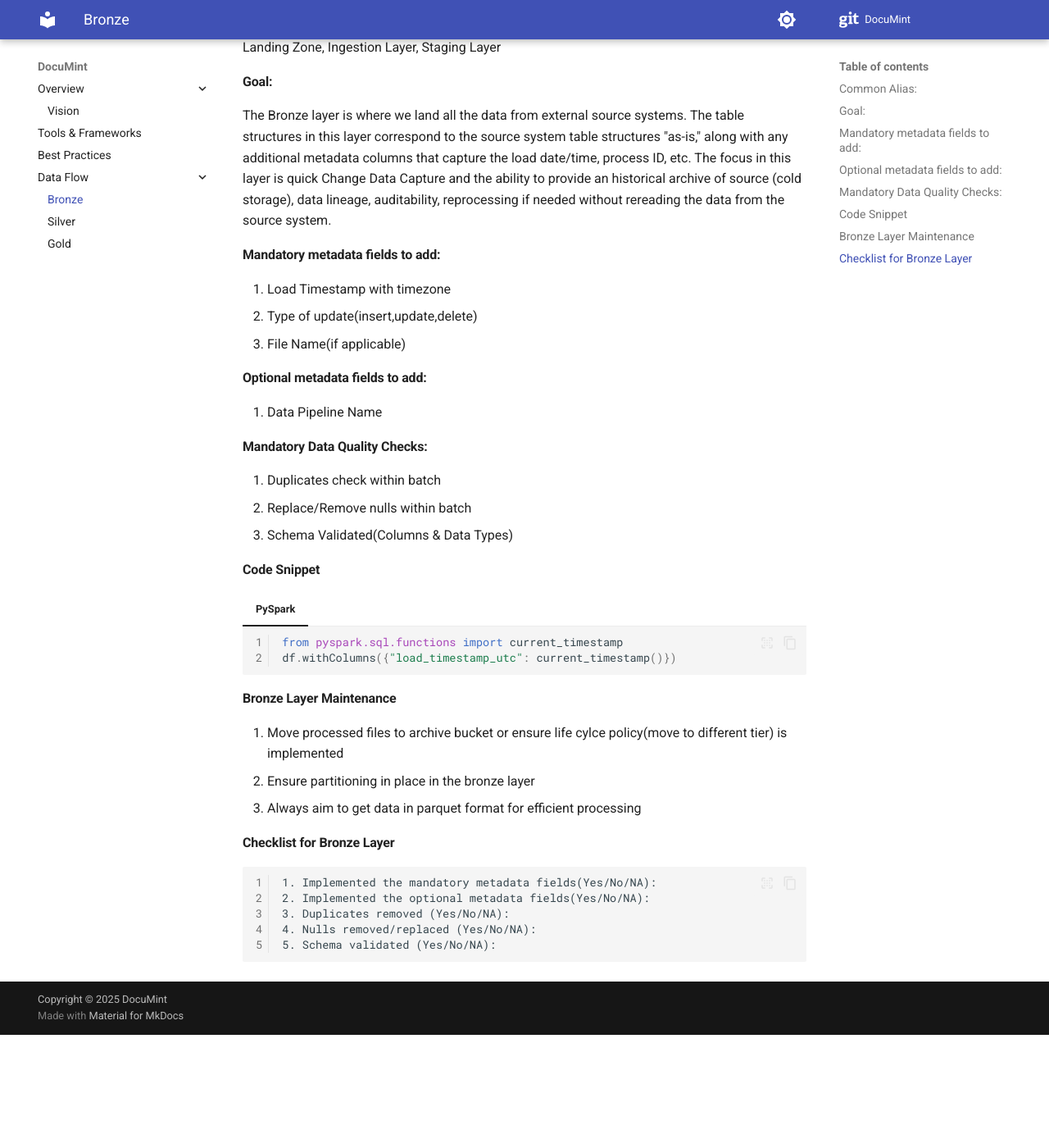
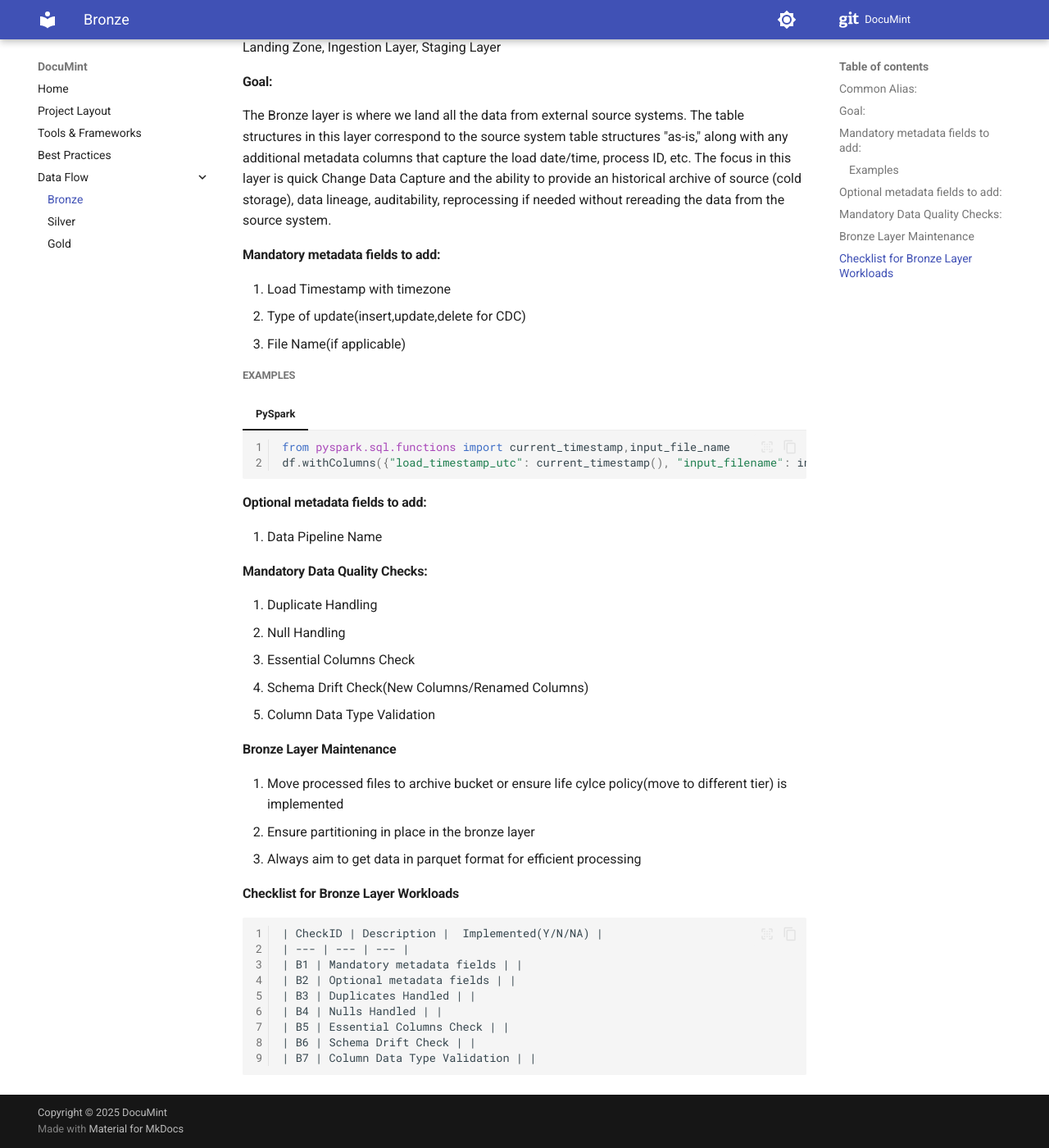
Before and after one commit to g-kannan/documint, an MkDocs documentation site: the page built from docs/03_DataFlow/02_Bronze/Bronze.md, in a window 1280 px wide and 1400 px high, scrolled down 176 px. Shown: the whole window at 82% size. Built offline with MkDocs 1.6.1 and Material for MkDocs 9.7.7, drawn with Linux system fonts in a browser that asks for light colours; comment, search, counter and statistics services are not loaded; before the commit the page ends 1438 px from its top, so only the background shows below that.

Commit message:
Refactor documentation structure: remove outdated vision content, enhance Python frameworks, and add combined checklist for data pipelines.

````diff
--- a/docs/03_DataFlow/02_Bronze/Bronze.md
+++ b/docs/03_DataFlow/02_Bronze/Bronze.md
@@ -7,25 +7,29 @@ The Bronze layer is where we land all the data from external source systems. The
 #### Mandatory metadata fields to add:
 
 1. Load Timestamp with timezone
-2. Type of update(insert,update,delete)
+2. Type of update(insert,update,delete for CDC)
 3. File Name(if applicable)
+
+##### Examples
+=== "PySpark"
+
+    ``` python
+    from pyspark.sql.functions import current_timestamp,input_file_name
+    df.withColumns({"load_timestamp_utc": current_timestamp(), "input_filename": input_file_name()})
+    ```
 
 #### Optional metadata fields to add:
 1. Data Pipeline Name
 
 
 #### Mandatory Data Quality Checks:
-1. Duplicates check within batch
-2. Replace/Remove nulls within batch
-3. Schema Validated(Columns & Data Types)
+1. Duplicate Handling
+2. Null Handling
+3. Essential Columns Check
+4. Schema Drift Check(New Columns/Renamed Columns)
+4. Column Data Type Validation
 
-#### Code Snippet
-=== "PySpark"
 
-    ``` python
-    from pyspark.sql.functions import current_timestamp
-    df.withColumns({"load_timestamp_utc": current_timestamp()})
-    ```
 
 #### Bronze Layer Maintenance
 1. Move processed files to archive bucket or ensure life cylce policy(move to different tier) is implemented
@@ -33,11 +37,15 @@ The Bronze layer is where we land all the data from external source systems. The
 3. Always aim to get data in parquet format for efficient processing
 
 
-#### Checklist for Bronze Layer
+#### Checklist for Bronze Layer Workloads
 ```
-1. Implemented the mandatory metadata fields(Yes/No/NA):
-2. Implemented the optional metadata fields(Yes/No/NA):
-3. Duplicates removed (Yes/No/NA):
-4. Nulls removed/replaced (Yes/No/NA):
-5. Schema validated (Yes/No/NA):
+| CheckID | Description |  Implemented(Y/N/NA) |
+| --- | --- | --- |
+| B1 | Mandatory metadata fields | |
+| B2 | Optional metadata fields | |
+| B3 | Duplicates Handled | |
+| B4 | Nulls Handled | |
+| B5 | Essential Columns Check | |
+| B6 | Schema Drift Check | |
+| B7 | Column Data Type Validation | |
 ```
--- a/mkdocs.yml
+++ b/mkdocs.yml
@@ -49,8 +49,8 @@ plugins:
   - open-in-new-tab
 copyright: Copyright &copy; 2025 DocuMint
 nav:
-  - Overview:
-      - Vision: 01_Overview/vision.md
+  - Home: index.md
+  - Project Layout: 01_Overview/project_layout.md
   - Tools & Frameworks: 02_Tools_Frameworks/Python.md
   - Best Practices: 04_Best_Practices/Cloud_Service_Providers.md
   - Data Flow:
````
Also changed, not shown: docs/01_Overview/project_layout.md (added, +26 -0 lines), docs/01_Overview/vision.md (deleted, +0 -12 lines), docs/02_Tools_Frameworks/Python.md (+2 -1 lines), docs/03_DataFlow/CombinedChecklist.md (added, +22 -0 lines), docs/index.md (+14 -12 lines).
